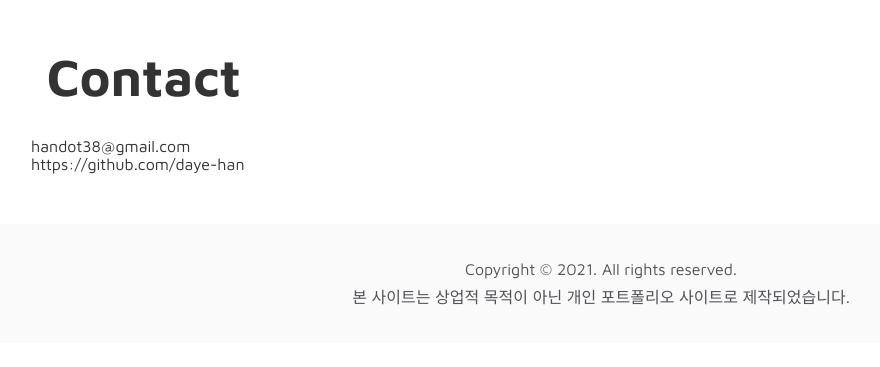
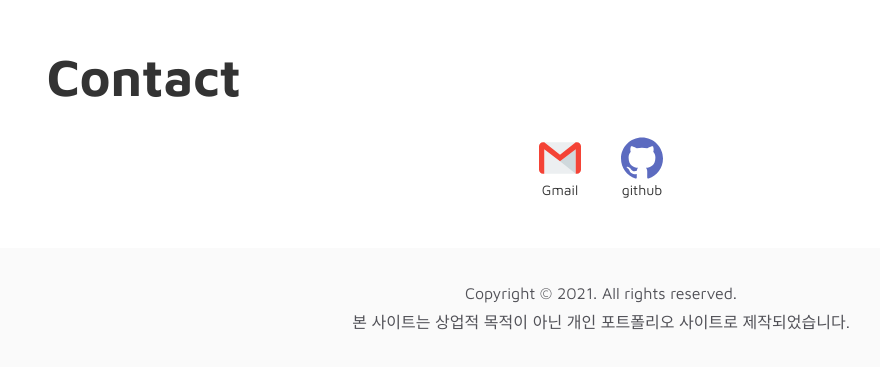
Before and after one commit to daye-han/portfolio, a website: page index.html in a window 1280 px wide. Shown: the part 3537-3904 px from the top of the page, without its empty margins (39-919 px from the left). Before the commit the page ends 3880 px from the top, so only its background shows below. Drawn offline with nearby package versions, Linux system fonts and the light colour scheme.

Commit message:
contact-section 추가

```diff
--- a/index.html
+++ b/index.html
@@ -278,12 +278,14 @@
                     <div class="section-title-wrap">
                         <h2 class="section-title">Contact</h2>
                     </div>
-                    <ul>
+                    <ul class="sns-list">
                         <li>
-                            <a href="mailto:handot38@gmail.com">handot38@gmail.com</a>
+                            <a href="mailto:handot38@gmail.com" target="_blank" title="handot38@gmail.com 메일 전송하기"><i class="ico"><img src="./images/ico-gmail.svg" alt="gmail"></i></a>
+                            <span class="sns-name">Gmail</span>
                         </li>
                         <li>
-                            <a href="https://github.com/daye-han" target="_blank" title="github 이동">https://github.com/daye-han</a>
+                            <a href="https://github.com/daye-han" target="_blank" title="github 이동"><i class="ico"><img src="./images/ico-github.svg" alt="github"></i></a>
+                            <span class="sns-name">github</span>
                         </li>
                     </ul>
                 </div>
--- a/scss/_main.scss
+++ b/scss/_main.scss
@@ -294,8 +294,30 @@ $point-color : #e91b1f;
 }
 // contact
 .section-contact {
-    .section-inner {
-
+}
+.sns-list {
+    display: table;
+    margin: 0 auto;
+    li {
+        display: table-cell;
+        padding: 0 20px;
+        a {
+            display: block;
+        }
+        .ico {
+            display: block;
+            @include size(42px);
+            img {
+                display: block;
+                @include size(100%);
+            }
+        }
+        .sns-name {
+            display: block;
+            margin-top: 3px;
+            font-size: 14px;
+            text-align: center;
+        }
     }
 }
 // footer
```
Also changed, not shown: css/common.css, images/ico-github.svg (added), images/ico-gmail.svg (added).
